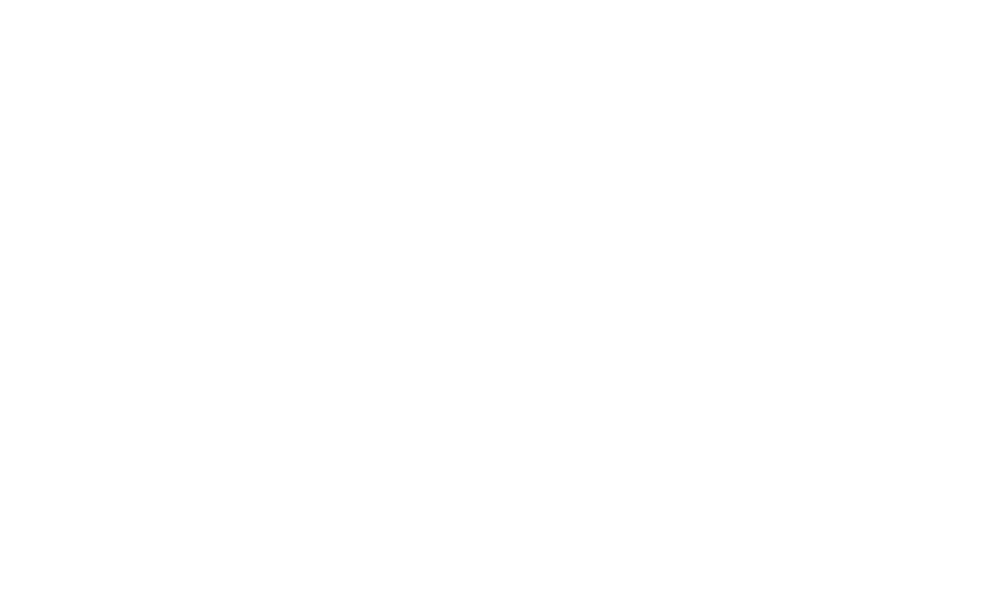
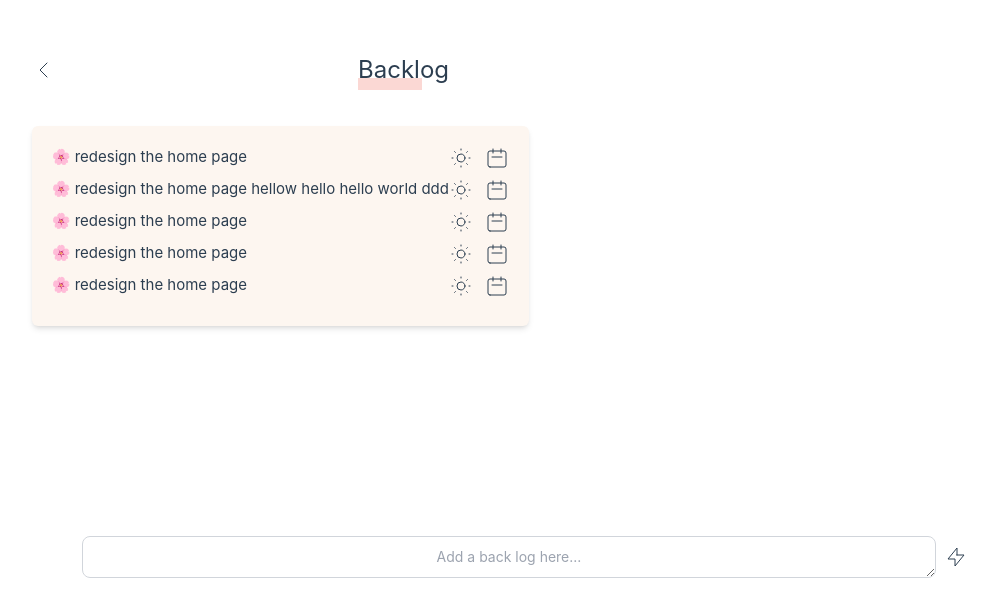
Before and after one commit to lyquita/Todos, a Vue app in the folder todos/: page /backlog in a window 1280 px wide. Before the commit this address had no page. Shown: the part 210-800 px from the top of the page, without its empty margins (111-1107 px from the left). Built offline with nearby package versions, Linux system fonts and the light colour scheme.

Commit message:
dynamic greeting

```diff
--- /dev/null
+++ b/todos/src/components/Backlog/Addbacklog.vue
@@ -0,0 +1,31 @@
+<script setup lang="ts">
+import { ref } from "@vue/reactivity";
+
+const emit = defineEmits(["addTodo"]);
+const inputValue = ref("");
+
+function submit() {
+  emit("addTodo", inputValue);
+  inputValue.value = "";
+}
+</script>
+
+<template>
+  <main class="flex fixed bottom-3 w-full justify-center left-0">
+    <textarea
+      id="chat"
+      v-model="inputValue"
+      rows="1"
+      class="block p-2.5 w-2/3 text-center text-sm text-gray-900 bg-white rounded-lg border border-gray-300 focus:ring-blue-500 focus:border-blue-500 dark:bg-gray-800 dark:border-gray-600 dark:placeholder-gray-400 dark:text-white dark:focus:ring-blue-500 dark:focus:border-blue-500 "
+      placeholder="Add a back log here..."
+    ></textarea>
+    <button
+      @click="submit"
+      class="inline-flex justify-center p-2 rounded-full cursor-pointer active:bg-[#FCD8D4] dark:text-blue-500 dark:hover:bg-gray-600 items-center"
+    >
+   <svg xmlns="http://www.w3.org/2000/svg" class="h-6 w-6" fill="none" viewBox="0 0 24 24" stroke="currentColor" stroke-width="1">
+  <path stroke-linecap="round" stroke-linejoin="round" d="M13 10V3L4 14h7v7l9-11h-7z" />
+</svg>
+    </button>
+  </main>
+</template>
--- /dev/null
+++ b/todos/src/components/Backlog/List.vue
@@ -0,0 +1,48 @@
+<script setup lang="ts"></script>
+
+<template>
+  <main class="w-full">
+    <div
+      class="w-full bg-[#FDF6F0] flex flex-col items-start p-5 shadow-md rounded-md mt-10"
+    >
+    <ul>
+      <li class="mb-2 flex w-full justify-between">
+        <p>🌸  redesign the home page </p>
+        <div class="flex">
+          <svg class="w-6 h-6 mr-3" fill="none" stroke="currentColor" viewBox="0 0 24 24" xmlns="http://www.w3.org/2000/svg"><path stroke-linecap="round" stroke-linejoin="round" stroke-width="1" d="M12 3v1m0 16v1m9-9h-1M4 12H3m15.364 6.364l-.707-.707M6.343 6.343l-.707-.707m12.728 0l-.707.707M6.343 17.657l-.707.707M16 12a4 4 0 11-8 0 4 4 0 018 0z"></path></svg>
+          <svg class="w-6 h-6" fill="none" stroke="currentColor" viewBox="0 0 24 24" xmlns="http://www.w3.org/2000/svg"><path stroke-linecap="round" stroke-linejoin="round" stroke-width="1" d="M8 7V3m8 4V3m-9 8h10M5 21h14a2 2 0 002-2V7a2 2 0 00-2-2H5a2 2 0 00-2 2v12a2 2 0 002 2z"></path></svg>
+        </div>
+      </li>
+
+      <li class="mb-2 flex w-full justify-between">
+        <p>🌸  redesign the home page hellow hello hello world ddd </p>
+        <div class="flex">
+          <svg class="w-6 h-6 mr-3" fill="none" stroke="currentColor" viewBox="0 0 24 24" xmlns="http://www.w3.org/2000/svg"><path stroke-linecap="round" stroke-linejoin="round" stroke-width="1" d="M12 3v1m0 16v1m9-9h-1M4 12H3m15.364 6.364l-.707-.707M6.343 6.343l-.707-.707m12.728 0l-.707.707M6.343 17.657l-.707.707M16 12a4 4 0 11-8 0 4 4 0 018 0z"></path></svg>
+          <svg class="w-6 h-6" fill="none" stroke="currentColor" viewBox="0 0 24 24" xmlns="http://www.w3.org/2000/svg"><path stroke-linecap="round" stroke-linejoin="round" stroke-width="1" d="M8 7V3m8 4V3m-9 8h10M5 21h14a2 2 0 002-2V7a2 2 0 00-2-2H5a2 2 0 00-2 2v12a2 2 0 002 2z"></path></svg>
+        </div>
+      </li>
+       <li class="mb-2 flex w-full justify-between">
+        <p>🌸  redesign the home page </p>
+        <div class="flex">
+          <svg class="w-6 h-6 mr-3" fill="none" stroke="currentColor" viewBox="0 0 24 24" xmlns="http://www.w3.org/2000/svg"><path stroke-linecap="round" stroke-linejoin="round" stroke-width="1" d="M12 3v1m0 16v1m9-9h-1M4 12H3m15.364 6.364l-.707-.707M6.343 6.343l-.707-.707m12.728 0l-.707.707M6.343 17.657l-.707.707M16 12a4 4 0 11-8 0 4 4 0 018 0z"></path></svg>
+          <svg class="w-6 h-6" fill="none" stroke="currentColor" viewBox="0 0 24 24" xmlns="http://www.w3.org/2000/svg"><path stroke-linecap="round" stroke-linejoin="round" stroke-width="1" d="M8 7V3m8 4V3m-9 8h10M5 21h14a2 2 0 002-2V7a2 2 0 00-2-2H5a2 2 0 00-2 2v12a2 2 0 002 2z"></path></svg>
+        </div>
+      </li>
+       <li class="mb-2 flex w-full justify-between">
+        <p>🌸  redesign the home page </p>
+        <div class="flex">
+          <svg class="w-6 h-6 mr-3" fill="none" stroke="currentColor" viewBox="0 0 24 24" xmlns="http://www.w3.org/2000/svg"><path stroke-linecap="round" stroke-linejoin="round" stroke-width="1" d="M12 3v1m0 16v1m9-9h-1M4 12H3m15.364 6.364l-.707-.707M6.343 6.343l-.707-.707m12.728 0l-.707.707M6.343 17.657l-.707.707M16 12a4 4 0 11-8 0 4 4 0 018 0z"></path></svg>
+          <svg class="w-6 h-6" fill="none" stroke="currentColor" viewBox="0 0 24 24" xmlns="http://www.w3.org/2000/svg"><path stroke-linecap="round" stroke-linejoin="round" stroke-width="1" d="M8 7V3m8 4V3m-9 8h10M5 21h14a2 2 0 002-2V7a2 2 0 00-2-2H5a2 2 0 00-2 2v12a2 2 0 002 2z"></path></svg>
+        </div>
+      </li>
+       <li class="mb-2 flex w-full justify-between">
+        <p>🌸  redesign the home page </p>
+        <div class="flex">
+          <svg class="w-6 h-6 mr-3" fill="none" stroke="currentColor" viewBox="0 0 24 24" xmlns="http://www.w3.org/2000/svg"><path stroke-linecap="round" stroke-linejoin="round" stroke-width="1" d="M12 3v1m0 16v1m9-9h-1M4 12H3m15.364 6.364l-.707-.707M6.343 6.343l-.707-.707m12.728 0l-.707.707M6.343 17.657l-.707.707M16 12a4 4 0 11-8 0 4 4 0 018 0z"></path></svg>
+          <svg class="w-6 h-6" fill="none" stroke="currentColor" viewBox="0 0 24 24" xmlns="http://www.w3.org/2000/svg"><path stroke-linecap="round" stroke-linejoin="round" stroke-width="1" d="M8 7V3m8 4V3m-9 8h10M5 21h14a2 2 0 002-2V7a2 2 0 00-2-2H5a2 2 0 00-2 2v12a2 2 0 002 2z"></path></svg>
+        </div>
+      </li>
+    </ul>
+    </div>
+  </main>
+</template>
--- a/todos/src/router/index.ts
+++ b/todos/src/router/index.ts
@@ -3,6 +3,7 @@
 import TodoView from "../views/TodoView.vue";
 import HomeView from "../views/HomeView.vue";
 import LoginView from "../views/LoginView.vue";
+import BacklogView from "../views/BacklogView.vue"
 const router = createRouter({
   history: createWebHistory(import.meta.env.BASE_URL),
   routes: [
@@ -25,8 +26,12 @@
       path: "/login",
       name: 'login',
       component: LoginView,
+    },
+    {
+      path: "/backlog",
+      name: 'backlog',
+      component: BacklogView
     }
-
   ],
 });
 
--- /dev/null
+++ b/todos/src/views/BacklogView.vue
@@ -0,0 +1,38 @@
+<script setup lang="ts">
+import router from '@/router';
+import List from "../components/Backlog/List.vue"
+import Addbacklog from "../components/Backlog/Addbacklog.vue"
+function goBack() {
+  router.back();
+}
+</script>
+
+<template>
+  <main class="flex flex-col w-full items-center">
+    <header class="text-2xl flex w-full justify-between">
+      <svg
+        xmlns="http://www.w3.org/2000/svg"
+        class="h-6 w-6"
+        fill="none"
+        viewBox="0 0 24 24"
+        stroke="currentColor"
+        stroke-width="1"
+        @click="goBack"
+      >
+        <path
+          stroke-linecap="round"
+          stroke-linejoin="round"
+          d="M15 19l-7-7 7-7"
+        />
+      </svg>
+      <div>
+        <h2 class="text-2xl relative">Backlog</h2>
+        <div class="h-3 w-16 bg-[#FBD8D4] absolute top-6 -z-10"></div>
+      </div>
+    </header>
+    <div>
+        <List />
+        <Addbacklog />
+    </div>
+  </main>
+</template>
--- a/todos/src/views/HomeView.vue
+++ b/todos/src/views/HomeView.vue
@@ -1,12 +1,14 @@
 <script setup lang="ts">
 import router from "@/router";
 import { ref } from "@vue/reactivity";
-import { onBeforeMount } from "@vue/runtime-core";
+import { computed, onBeforeMount } from "@vue/runtime-core";
+import moment from "moment";
 import { getUsername } from "../services/login";
 
 const username = ref("");
 const isLogin = ref(false);
 const userId = ref(0);
+const currentTime = ref(0);
 
 function onLogOut() {
   localStorage.clear();
@@ -30,16 +32,42 @@
     })
     .catch((err) => console.log(err));
 });
+
+const generateGreeting = computed(() => {
+  const currentHour = moment().format("HH");
+  if (currentHour >= 3 && currentHour < 12) {
+    return "Good Morning";
+  } else if (currentHour >= 12 && currentHour < 15) {
+    return "Good Afternoon";
+  } else if (currentHour >= 15 && currentHour < 20) {
+    currentTime.value = 1;
+    return "Good Evening";
+  } else if (currentHour >= 20 && currentHour < 3) {
+    currentTime.value = 1;
+    return "Good Night";
+  } else {
+    return "Hello";
+  }
+});
 </script>
 
 <template>
   <main>
     <div class="flex">
       <div>
-        <h1 class="text-2xl">Good Morning,</h1>
-        <h2 class="text-3xl font-bold">hireoo!</h2>
+        <h1 class="text-2xl">{{ generateGreeting }}</h1>
+        <h2 class="text-3xl font-bold">{{ username }}!</h2>
       </div>
-      <img class="w-28 h-28 ml-5" src="../assets/img/day.svg" />
+      <img
+        class="w-28 h-28 ml-5"
+        src="../assets/img/day.svg"
+        v-if="currentTime === 0"
+      />
+      <img
+        src="../assets/img/moon.svg"
+        class="w-28 h28 ml-5"
+        v-if="currentTime === 1"
+      />
     </div>
     <div>
       <h2 class="text-2xl relative">Today</h2>
@@ -71,12 +99,14 @@
         <img src="../assets/img/emoji4.svg" alt="" class="ml-5" />
       </div>
     </div>
+    <router-link to="/backlog">
       <div class="mt-5">
         <div class="w-ful bg-[#F8F8F8] p-7 rounded-xl">
           <h2 class="font-bold">Backlog</h2>
           <p>Redesign the todo list home page</p>
         </div>
       </div>
+    </router-link>
     <div class="fixed bottom-4">
       <button
         v-if="isLogin"
```
Also changed, not shown: todos/src/assets/img/moon.svg (added). Lines whose indentation alone changed are shown as unchanged.
